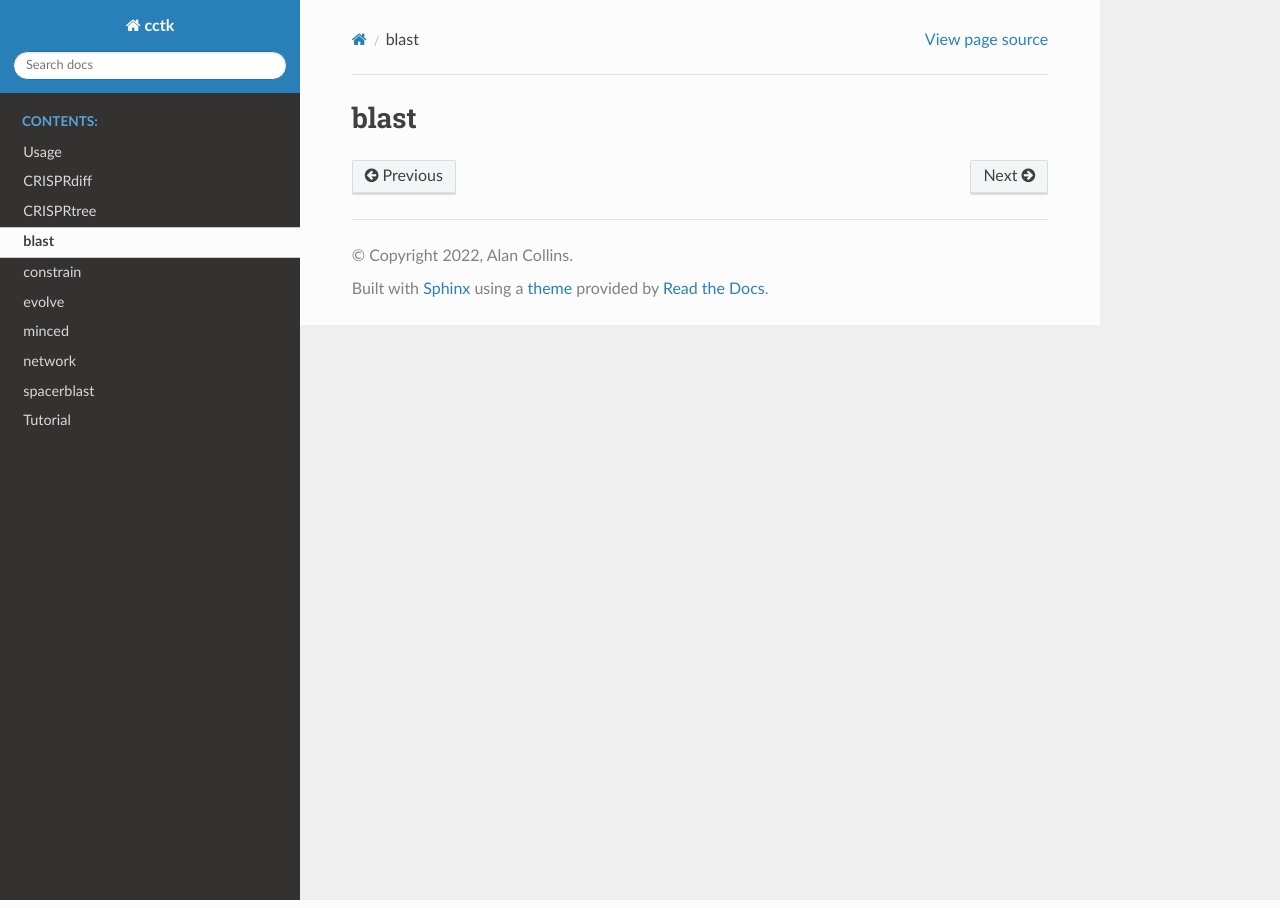
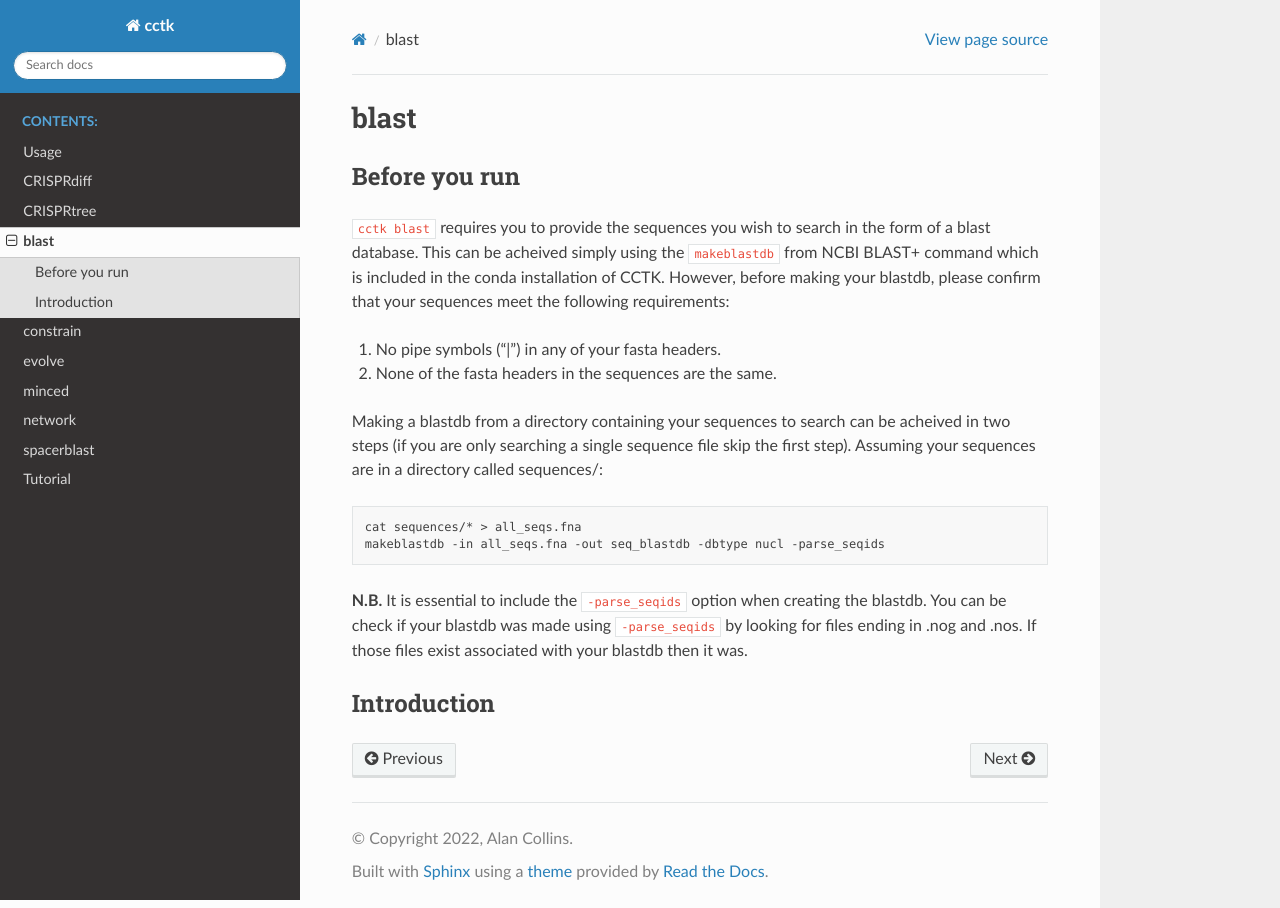
Before and after one commit to Alan-Collins/CRISPR_comparison_toolkit, a Sphinx documentation site: the page built from docs/source/content/blast.rst, in a window 1280 px wide. Built offline with Sphinx 7.4.7 and the Read the Docs theme 2.0.0, drawn with Linux system fonts in a browser that asks for light colours.

Commit message:
Add makeblastdb instructions

```diff
--- a/docs/source/content/blast.rst
+++ b/docs/source/content/blast.rst
@@ -1,2 +1,22 @@
 blast
 =====
+
+Before you run
+--------------
+
+``cctk blast`` requires you to provide the sequences you wish to search in the form of a blast database. This can be acheived simply using the ``makeblastdb`` from NCBI BLAST+ command which is included in the conda installation of CCTK. However, before making your blastdb, please confirm that your sequences meet the following requirements:
+
+1. No pipe symbols ("|") in any of your fasta headers.
+2. None of the fasta headers in the sequences are the same.
+
+Making a blastdb from a directory containing your sequences to search can be acheived in two steps (if you are only searching a single sequence file skip the first step). Assuming your sequences are in a directory called sequences/:
+
+.. code-block:: shell
+
+	cat sequences/* > all_seqs.fna
+	makeblastdb -in all_seqs.fna -out seq_blastdb -dbtype nucl -parse_seqids
+
+**N.B.** It is essential to include the ``-parse_seqids`` option when creating the blastdb. You can be check if your blastdb was made using ``-parse_seqids`` by looking for files ending in .nog and .nos. If those files exist associated with your blastdb then it was.
+
+Introduction
+------------
```
